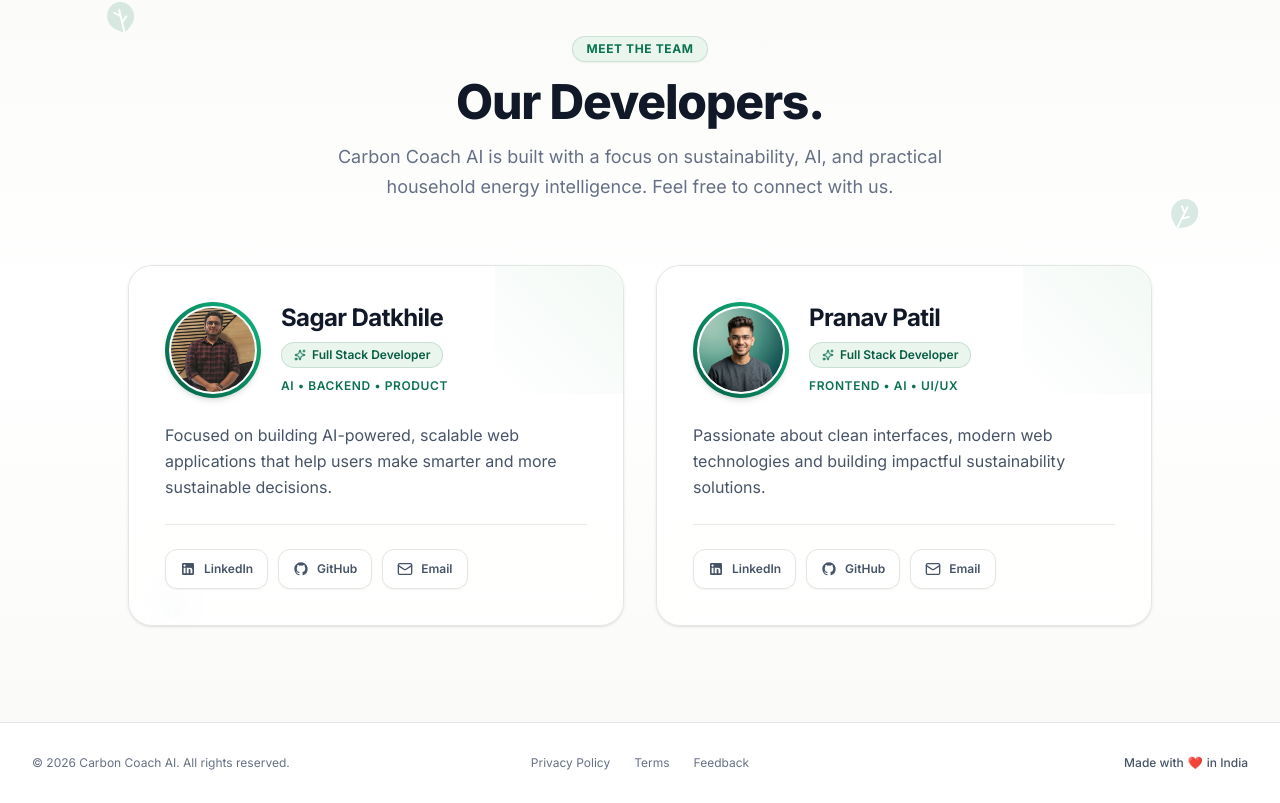
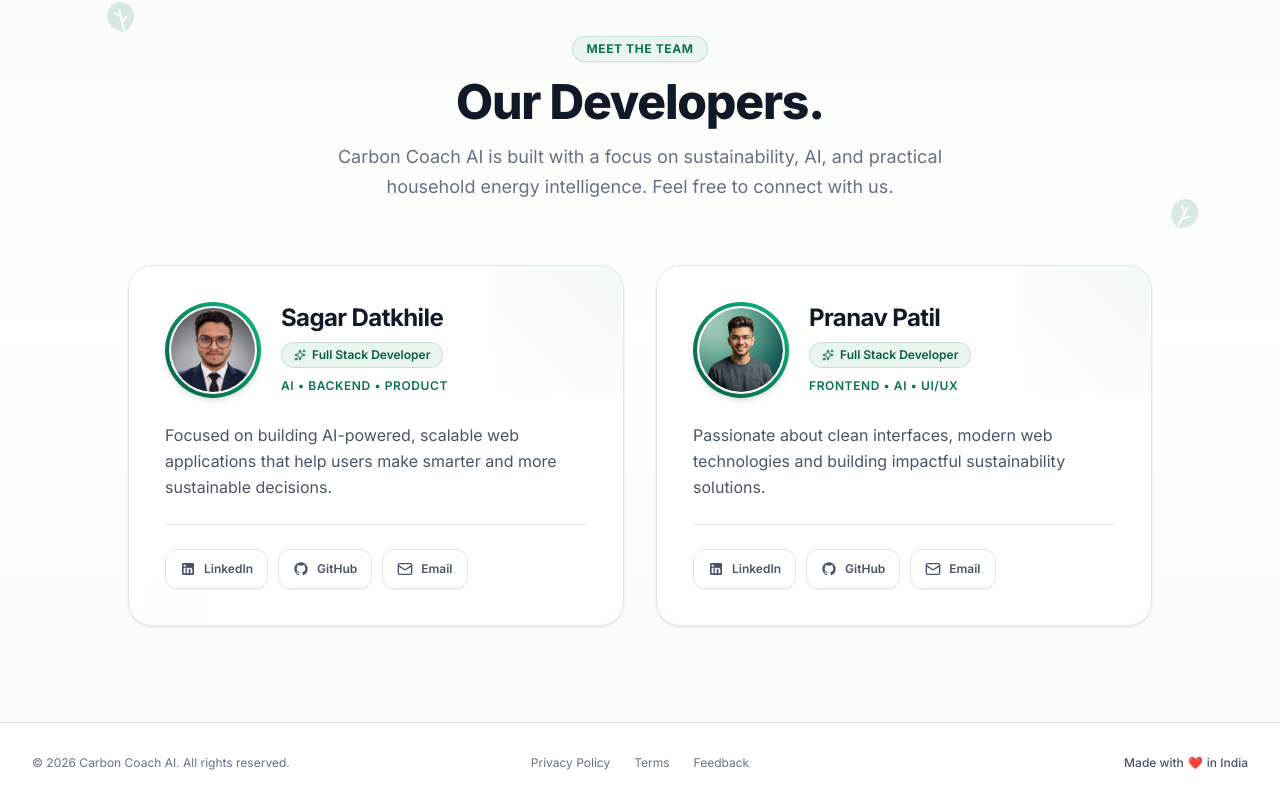
Before and after one commit to Sagar-Datkhile/CarbonCoach-AI, a Next.js app: page / in a window 1280 px wide. Shown: the part 4393-5196 px from the top of the page. Built offline with nearby package versions, Linux system fonts and the light colour scheme.

Commit message:
feat: add DeveloperCard component

```diff
--- a/src/components/landing/team/DeveloperCard.tsx
+++ b/src/components/landing/team/DeveloperCard.tsx
@@ -1,7 +1,6 @@
 "use client";
 
 import React from "react";
-import Image from "next/image";
 import { motion, useReducedMotion } from "framer-motion";
 import { TeamMember } from "./types";
 import { SocialButton } from "./SocialButton";
@@ -26,6 +25,10 @@ export function DeveloperCard({
 }: DeveloperCardProps) {
   const shouldReduceMotion = useReducedMotion();
   const [imgError, setImgError] = React.useState(false);
+
+  React.useEffect(() => {
+    setImgError(false);
+  }, [member.avatar.src]);
 
   return (
     <motion.div
@@ -52,11 +55,10 @@ export function DeveloperCard({
             <div className="w-24 h-24 rounded-full p-1 bg-gradient-to-tr from-[#075E45] to-[#10B981] shadow-md">
               <div className="w-full h-full rounded-full bg-[#FAFBF8] flex items-center justify-center overflow-hidden border-2 border-white">
                 {member.avatar.src && !imgError ? (
-                  <Image
+                  // eslint-disable-next-line @next/next/no-img-element
+                  <img
                     src={member.avatar.src}
                     alt={member.name}
-                    width={96}
-                    height={96}
                     className="w-full h-full object-cover"
                     onError={() => setImgError(true)}
                   />
```
Also changed, not shown: public/team/sagar.jpg.
